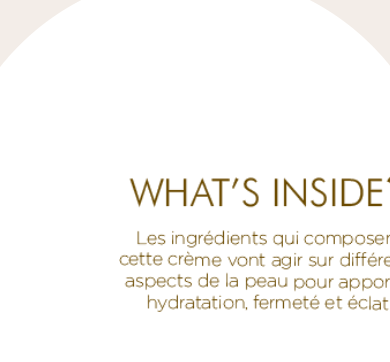
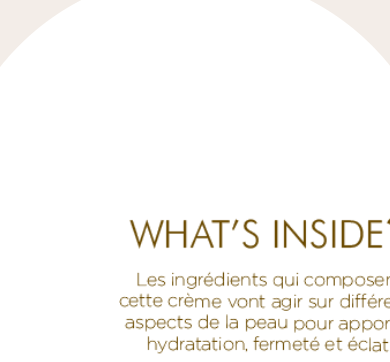
Before and after one commit to HAKIM2000-JE/maison-asa, a Next.js app: page / in a window 390 px wide. Shown: the part 1360-1722 px from the top of the page. Built offline with nearby package versions, Linux system fonts and the light colour scheme.

Commit message:
next one

```diff
--- a/styles/Ingredient.module.css
+++ b/styles/Ingredient.module.css
@@ -313,7 +313,7 @@
 
   .texture_title1 {
     font-size: 40px;
-    font-family: 'PT Sans', sans-serif;
+    font-family:  'Lato', sans-serif;
     text-align: end;
     width: 400px;
     font-weight: 30;
@@ -331,7 +331,7 @@
   .texture_title2{
 
     font-size: 40px;
-    font-family: 'PT Sans', sans-serif;
+    font-family:  'Lato', sans-serif;
     text-align: left;
     width: 400px;
     font-weight: 30;
@@ -1284,7 +1284,7 @@
 
     .anim_mobile_title{
         position: relative;
-        transform: translate(28%, -20%);
+        transform: translate(28%, 10%);
     }
 
 
```
